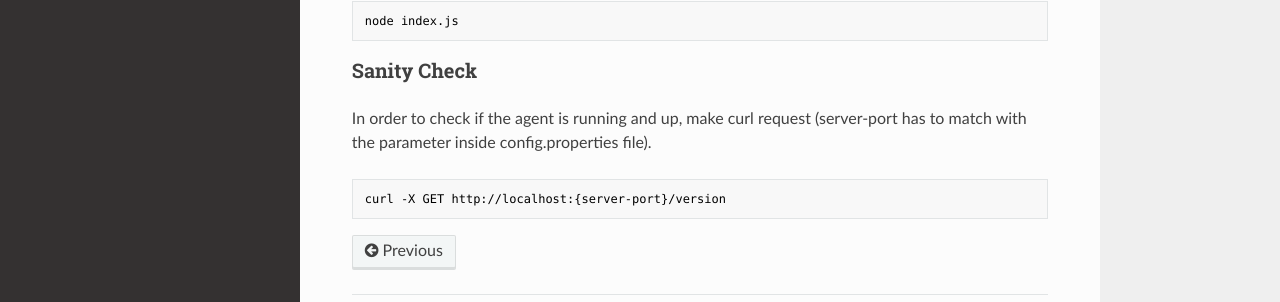
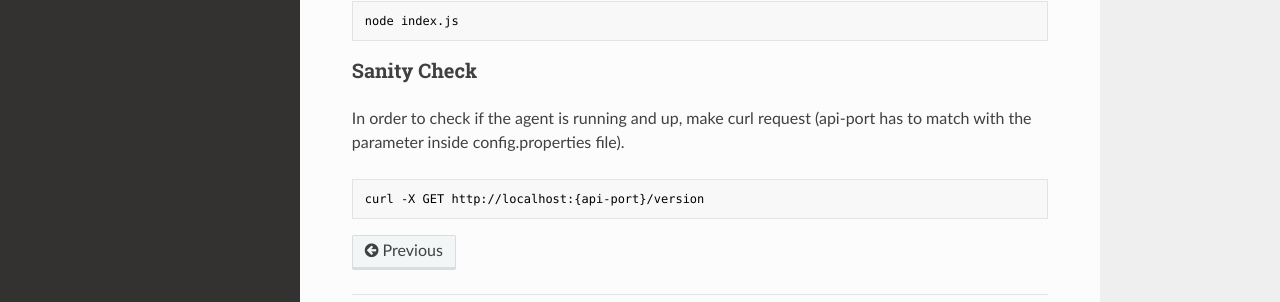
Before and after one commit to Engineering-Research-and-Development/iotagent-opcua, an MkDocs documentation site: the page built from doc/manuals/installation_and_administration_guide.md, in a window 1280 px wide and 943 px high. Shown: the part 579-881 px from the top of the window. Built offline with MkDocs 1.6.1, drawn with Linux system fonts in a browser that asks for light colours; nearby versions of some CDN libraries; comment, search, counter and statistics services are not loaded; old or Windows-style settings are respelled for this version of MkDocs.

Commit message:
Update installation_and_administration_guide.md

````diff
--- a/doc/manuals/installation_and_administration_guide.md
+++ b/doc/manuals/installation_and_administration_guide.md
@@ -19,7 +19,7 @@ node index.js
 ```
 
 ### Sanity Check
-In order to check if the agent is running and up, make curl request (server-port has to match with the parameter inside config.properties file).
+In order to check if the agent is running and up, make curl request (api-port has to match with the parameter inside config.properties file).
 ```
-curl -X GET http://localhost:{server-port}/version
+curl -X GET http://localhost:{api-port}/version
 ```
````
